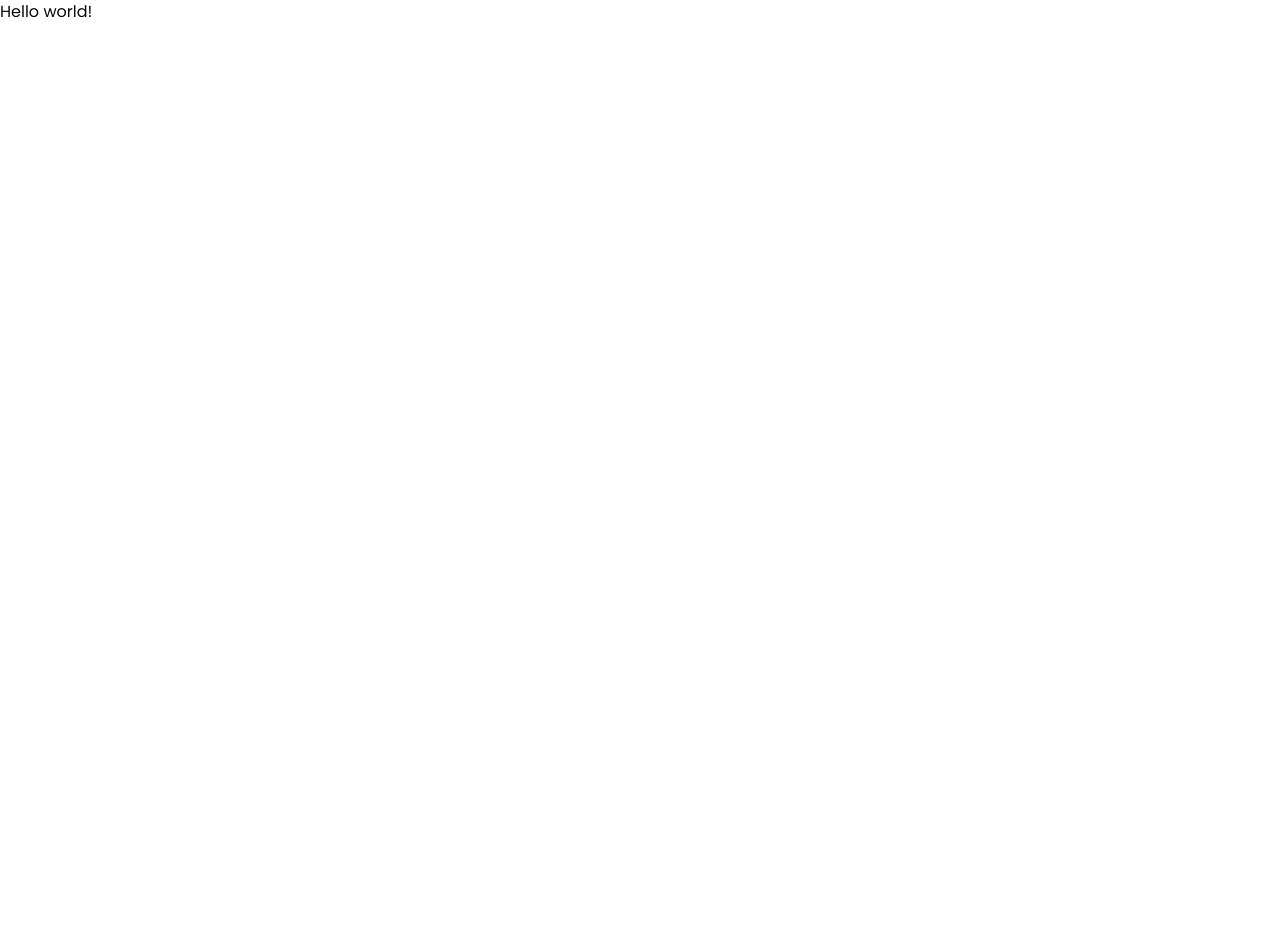
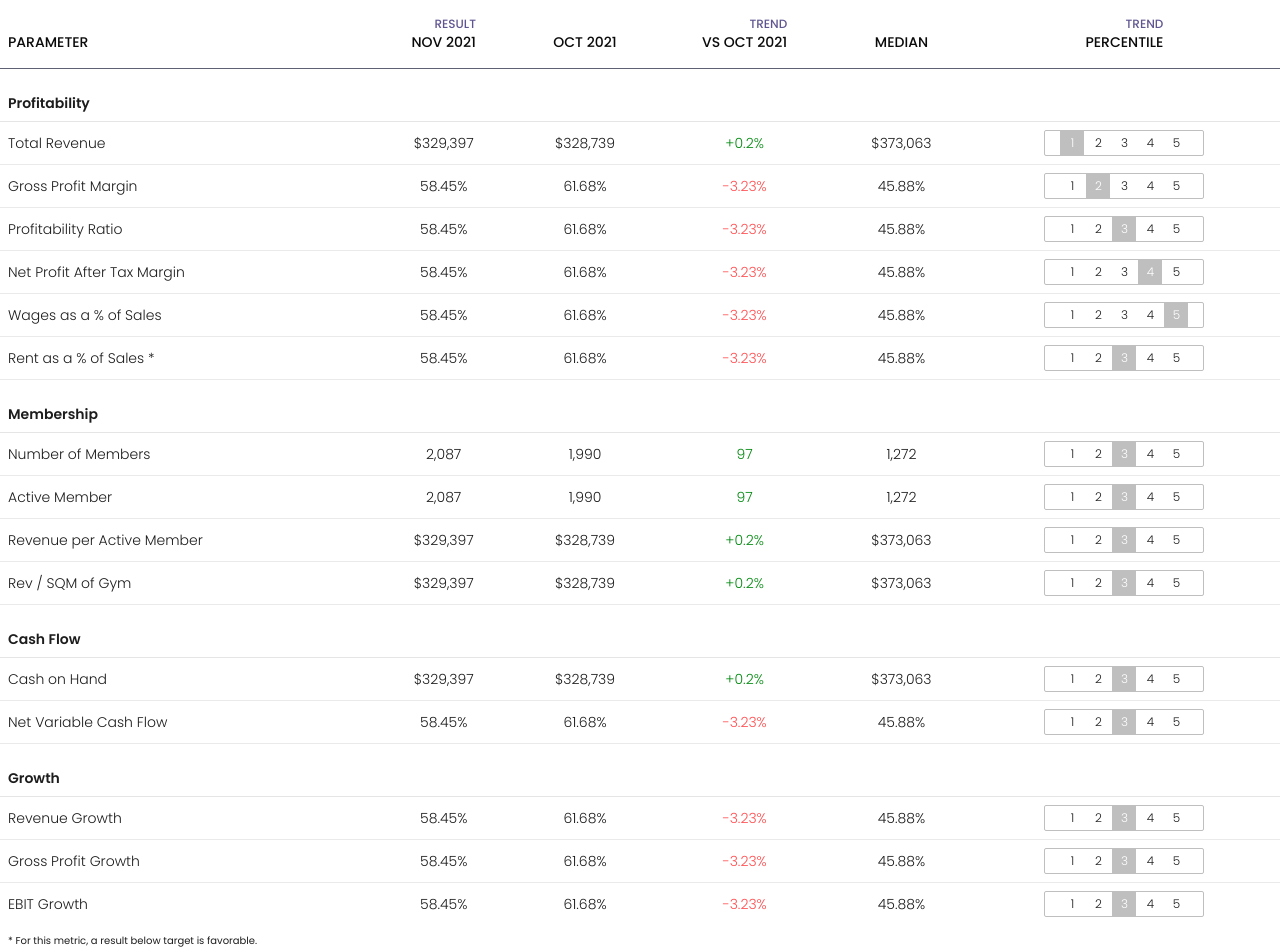
Before and after one commit to minhazurrony/b2b-analytics, a Next.js app: page / in a window 1280 px wide. Before the commit the page ends 800 px from the top, so only its background shows below. Built offline with nearby package versions, Linux system fonts and the light colour scheme.

Commit message:
feat: add kpi result table component

```diff
--- a/src/app/page.js
+++ b/src/app/page.js
@@ -1,7 +1,9 @@
+import { KPIResultTable } from "../components/custom/kpi-result-table";
+
 export default function Home() {
   return (
-    <div>
-      <h1>Hello world!</h1>
-    </div>
+    <>
+      <KPIResultTable />
+    </>
   );
 }
--- /dev/null
+++ b/src/components/custom/kpi-result-table.jsx
@@ -0,0 +1,228 @@
+import { CustomTableHead } from "@/components/custom/table-head";
+import {
+  Table,
+  TableHeader,
+  TableRow,
+  TableBody,
+  TableCell,
+} from "@/components/ui/table";
+import React from "react";
+
+const sections = [
+  {
+    title: "Profitability",
+    rows: [
+      {
+        parameter: "Total Revenue",
+        nov: "$329,397",
+        oct: "$328,739",
+        trend: "+0.2%",
+        median: "$373,063",
+        percentile: 1,
+      },
+      {
+        parameter: "Gross Profit Margin",
+        nov: "58.45%",
+        oct: "61.68%",
+        trend: "-3.23%",
+        median: "45.88%",
+        percentile: 2,
+      },
+      {
+        parameter: "Profitability Ratio",
+        nov: "58.45%",
+        oct: "61.68%",
+        trend: "-3.23%",
+        median: "45.88%",
+        percentile: 3,
+      },
+      {
+        parameter: "Net Profit After Tax Margin",
+        nov: "58.45%",
+        oct: "61.68%",
+        trend: "-3.23%",
+        median: "45.88%",
+        percentile: 4,
+      },
+      {
+        parameter: "Wages as a % of Sales",
+        nov: "58.45%",
+        oct: "61.68%",
+        trend: "-3.23%",
+        median: "45.88%",
+        percentile: 5,
+      },
+      {
+        parameter: "Rent as a % of Sales *",
+        nov: "58.45%",
+        oct: "61.68%",
+        trend: "-3.23%",
+        median: "45.88%",
+        percentile: 3,
+      },
+    ],
+  },
+  {
+    title: "Membership",
+    rows: [
+      {
+        parameter: "Number of Members",
+        nov: "2,087",
+        oct: "1,990",
+        trend: "97",
+        median: "1,272",
+        percentile: 3,
+      },
+      {
+        parameter: "Active Member",
+        nov: "2,087",
+        oct: "1,990",
+        trend: "97",
+        median: "1,272",
+        percentile: 3,
+      },
+      {
+        parameter: "Revenue per Active Member",
+        nov: "$329,397",
+        oct: "$328,739",
+        trend: "+0.2%",
+        median: "$373,063",
+        percentile: 3,
+      },
+      {
+        parameter: "Rev / SQM of Gym",
+        nov: "$329,397",
+        oct: "$328,739",
+        trend: "+0.2%",
+        median: "$373,063",
+        percentile: 3,
+      },
+    ],
+  },
+  {
+    title: "Cash Flow",
+    rows: [
+      {
+        parameter: "Cash on Hand",
+        nov: "$329,397",
+        oct: "$328,739",
+        trend: "+0.2%",
+        median: "$373,063",
+        percentile: 3,
+      },
+      {
+        parameter: "Net Variable Cash Flow",
+        nov: "58.45%",
+        oct: "61.68%",
+        trend: "-3.23%",
+        median: "45.88%",
+        percentile: 3,
+      },
+    ],
+  },
+  {
+    title: "Growth",
+    rows: [
+      {
+        parameter: "Revenue Growth",
+        nov: "58.45%",
+        oct: "61.68%",
+        trend: "-3.23%",
+        median: "45.88%",
+        percentile: 3,
+      },
+      {
+        parameter: "Gross Profit Growth",
+        nov: "58.45%",
+        oct: "61.68%",
+        trend: "-3.23%",
+        median: "45.88%",
+        percentile: 3,
+      },
+      {
+        parameter: "EBIT Growth",
+        nov: "58.45%",
+        oct: "61.68%",
+        trend: "-3.23%",
+        median: "45.88%",
+        percentile: 3,
+      },
+    ],
+  },
+];
+
+export const KPIResultTable = () => {
+  return (
+    <>
+      <Table className="w-full">
+        <TableHeader className="text-[#1D1D1D]">
+          <TableRow className="border-b border-[#5F6073]">
+            <CustomTableHead label="parameter" isFirstHeader={true} />
+            <CustomTableHead label="nov 2021" extraLabel="result" />
+            <CustomTableHead label=" oct 2021" />
+            <CustomTableHead label="vs Oct 2021" extraLabel="trend" />
+            <CustomTableHead label="median" />
+            <CustomTableHead label="percentile" extraLabel="trend" />
+          </TableRow>
+        </TableHeader>
+        <TableBody>
+          {sections.map((section) => (
+            <React.Fragment key={section.title}>
+              <TableRow key={section.title}>
+                <TableCell colSpan={1} className="pt-6 pb-2 text-left">
+                  <span className="text-sm font-semibold text-[#1D1D1D]">
+                    {section.title}
+                  </span>
+                </TableCell>
+              </TableRow>
+              {section.rows.map((row, idx) => (
+                <TableRow
+                  key={idx}
+                  className="border-t border-b border-[#EAEAEA] p-5">
+                  <TableCell className="text-sm font-light text-[#1D1D1D] whitespace-nowrap">
+                    {row.parameter}
+                  </TableCell>
+                  <TableCell className="text-sm font-light text-center text-[#1D1D1D]">
+                    {row.nov}
+                  </TableCell>
+                  <TableCell className="text-sm font-light text-center text-[#1D1D1D]">
+                    {row.oct}
+                  </TableCell>
+                  <TableCell
+                    className={`text-sm text-center font-light ${
+                      row.trend.startsWith("-")
+                        ? "text-[#FF4D4F]"
+                        : "text-[#028A0F]"
+                    }`}>
+                    {row.trend}
+                  </TableCell>
+                  <TableCell className="text-sm text-center font-light text-[#1D1D1D]">
+                    {row.median}
+                  </TableCell>
+                  <TableCell className="text-sm text-center">
+                    <div className="flex justify-center gap-0.5 rounded-xs border border-[#BFBFBF] w-40 m-auto">
+                      {[1, 2, 3, 4, 5].map((p) => (
+                        <div
+                          key={p}
+                          className={`w-6 h-6 text-xs font-light flex items-center justify-center ${
+                            row.percentile === p
+                              ? "bg-[#BFBFBF] text-white font-bold"
+                              : "text-[#1D1D1D]"
+                          }`}>
+                          {p}
+                        </div>
+                      ))}
+                    </div>
+                  </TableCell>
+                </TableRow>
+              ))}
+            </React.Fragment>
+          ))}
+        </TableBody>
+      </Table>
+      <p className="text-[10px] text-[#1D1D1D] mt-2 ml-2">
+        * For this metric, a result below target is favorable.
+      </p>
+    </>
+  );
+};
--- /dev/null
+++ b/src/components/custom/table-head.jsx
@@ -0,0 +1,26 @@
+import React from "react";
+import { TableHead } from "@/components/ui/table";
+
+export const CustomTableHead = ({
+  label,
+  extraLabel,
+  isFirstHeader = false,
+}) => {
+  return (
+    <TableHead className="text-[14px] font-medium uppercase align-bottom">
+      <div
+        className={
+          isFirstHeader
+            ? "w-fit text-left py-4"
+            : "w-fit m-auto text-right py-4"
+        }>
+        {extraLabel && (
+          <p className="uppercase text-[#615591] text-xs font-medium">
+            {extraLabel}
+          </p>
+        )}
+        <p>{label}</p>
+      </div>
+    </TableHead>
+  );
+};
--- /dev/null
+++ b/src/components/ui/table.jsx
@@ -0,0 +1,123 @@
+"use client"
+
+import * as React from "react"
+
+import { cn } from "@/lib/utils"
+
+function Table({
+  className,
+  ...props
+}) {
+  return (
+    (<div data-slot="table-container" className="relative w-full overflow-x-auto">
+      <table
+        data-slot="table"
+        className={cn("w-full caption-bottom text-sm", className)}
+        {...props} />
+    </div>)
+  );
+}
+
+function TableHeader({
+  className,
+  ...props
+}) {
+  return (
+    (<thead
+      data-slot="table-header"
+      className={cn("[&_tr]:border-b", className)}
+      {...props} />)
+  );
+}
+
+function TableBody({
+  className,
+  ...props
+}) {
+  return (
+    (<tbody
+      data-slot="table-body"
+      className={cn("[&_tr:last-child]:border-0", className)}
+      {...props} />)
+  );
+}
+
+function TableFooter({
+  className,
+  ...props
+}) {
+  return (
+    (<tfoot
+      data-slot="table-footer"
+      className={cn("bg-muted/50 border-t font-medium [&>tr]:last:border-b-0", className)}
+      {...props} />)
+  );
+}
+
+function TableRow({
+  className,
+  ...props
+}) {
+  return (
+    (<tr
+      data-slot="table-row"
+      className={cn(
+        "hover:bg-muted/50 data-[state=selected]:bg-muted border-b transition-colors",
+        className
+      )}
+      {...props} />)
+  );
+}
+
+function TableHead({
+  className,
+  ...props
+}) {
+  return (
+    (<th
+      data-slot="table-head"
+      className={cn(
+        "text-foreground h-10 px-2 text-left align-middle font-medium whitespace-nowrap [&:has([role=checkbox])]:pr-0 [&>[role=checkbox]]:translate-y-[2px]",
+        className
+      )}
+      {...props} />)
+  );
+}
+
+function TableCell({
+  className,
+  ...props
+}) {
+  return (
+    (<td
+      data-slot="table-cell"
+      className={cn(
+        "p-2 align-middle whitespace-nowrap [&:has([role=checkbox])]:pr-0 [&>[role=checkbox]]:translate-y-[2px]",
+        className
+      )}
+      {...props} />)
+  );
+}
+
+function TableCaption({
+  className,
+  ...props
+}) {
+  return (
+    (<caption
+      data-slot="table-caption"
+      className={cn("text-muted-foreground mt-4 text-sm", className)}
+      {...props} />)
+  );
+}
+
+export {
+  Table,
+  TableHeader,
+  TableBody,
+  TableFooter,
+  TableHead,
+  TableRow,
+  TableCell,
+  TableCaption,
+}
```
